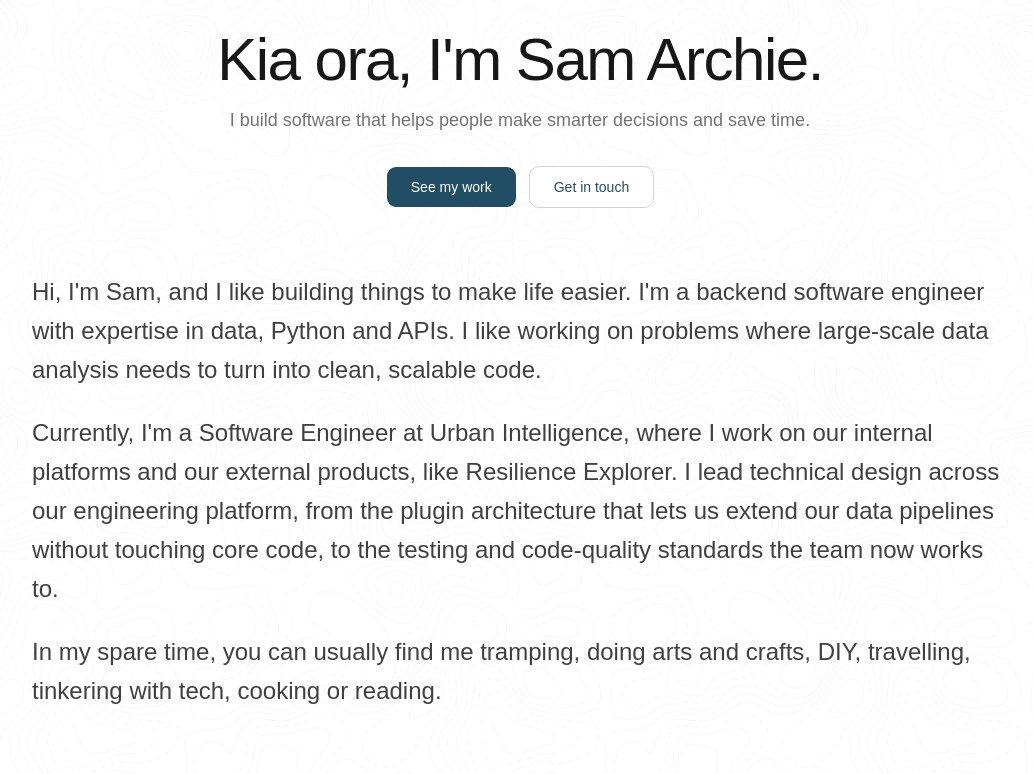
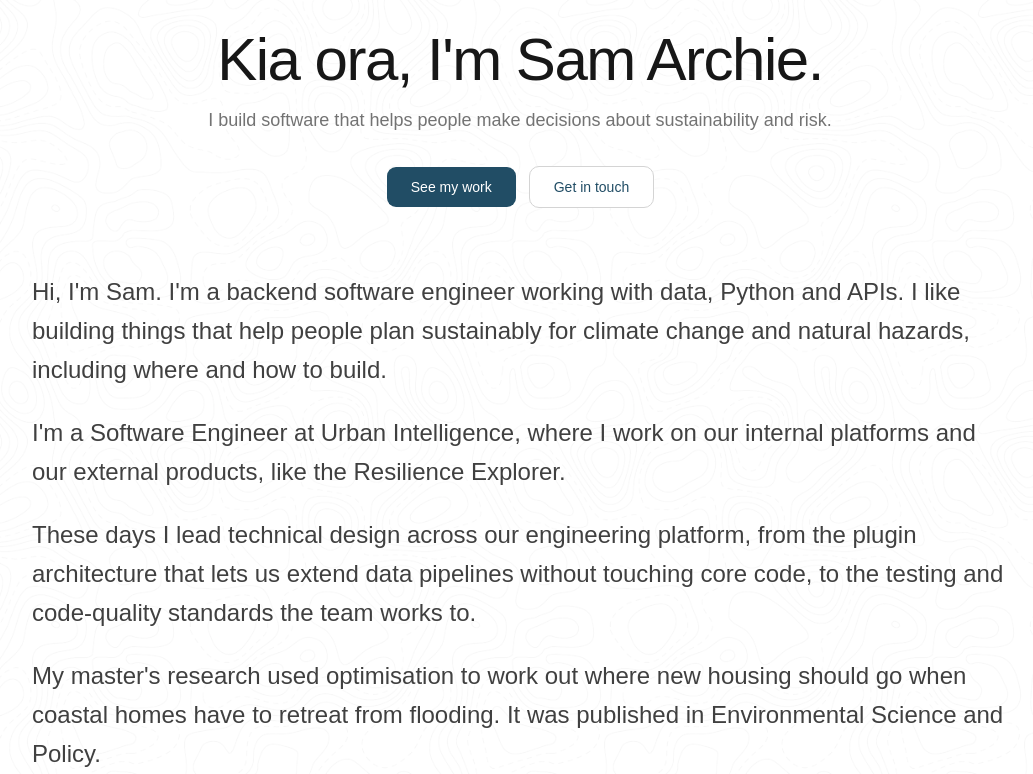
Before and after one commit to samarchie/website, a React (Vite) app: page / in a window 1280 px wide. Shown: the part 786-1560 px from the top of the page, without its empty margins (120-1153 px from the left). Built offline with nearby package versions, Linux system fonts and the light colour scheme.

Commit message:
feat: update about and education text

```diff
--- a/src/components/About.tsx
+++ b/src/components/About.tsx
@@ -18,7 +18,7 @@ export function About() {
           Kia ora, I'm Sam Archie.
         </h1>
         <p className="mx-auto max-w-2xl text-lg text-neutral-500">
-          I build software that helps people make smarter decisions and save time.
+          I build software that helps people make decisions about sustainability and risk.
         </p>
       </div>
       <div className="flex items-center gap-3">
@@ -40,10 +40,16 @@ export function About() {
       </div>
       <div className="space-y-6 pt-8 text-left text-xl leading-relaxed text-neutral-700 sm:text-2xl">
       <p>
-          Hi, I'm Sam, and I like building things to make life easier. I'm a backend software engineer with expertise in data, Python and APIs. I like working on problems where large-scale data analysis needs to turn into clean, scalable code.
+        Hi, I'm Sam. I'm a backend software engineer working with data, Python and APIs. I like building things that help people plan sustainably for climate change and natural hazards, including where and how to build.
       </p>
       <p>
-          Currently, I'm a Software Engineer at <a href="https://resilience-explorer.com/urban-intelligence/team" target="_blank" rel="noopener noreferrer">Urban Intelligence</a>, where I work on our internal platforms and our external products, like <a href="https://resilience-explorer.com" target="_blank" rel="noopener noreferrer">Resilience Explorer</a>. I lead technical design across our engineering platform, from the plugin architecture that lets us extend our data pipelines without touching core code, to the testing and code-quality standards the team now works to.
+        I'm a Software Engineer at <a href="https://resilience-explorer.com/urban-intelligence/team" target="_blank" rel="noopener noreferrer">Urban Intelligence</a>, where I work on our internal platforms and our external products, like the <a href="https://resilience-explorer.com" target="_blank" rel="noopener noreferrer">Resilience Explorer</a>.
+      </p>
+      <p>
+        These days I lead technical design across our engineering platform, from the plugin architecture that lets us extend data pipelines without touching core code, to the testing and code-quality standards the team works to.
+      </p>
+      <p>
+        My master's research used optimisation to work out where new housing should go when coastal homes have to retreat from flooding. It was <a href="https://doi.org/10.1016/j.envsci.2024.103960" target="_blank" rel="noopener noreferrer">published in Environmental Science and Policy</a>.
       </p>
       <p>
         In my spare time, you can usually find me tramping, doing arts and crafts, DIY, travelling, tinkering with tech, cooking or reading.
--- a/src/components/Education.tsx
+++ b/src/components/Education.tsx
@@ -7,7 +7,10 @@ const DEGREES = [
     period: "Jul 2021 – Dec 2022",
     points: [
       "Thesis: Guiding sustainable long-term future growth of New Zealand cities using multi-objective spatial optimisation.",
-      "Developed and benchmarked computational optimisation algorithms (weighted sum and NSGA-II genetic algorithm) for large-scale geospatial decision-making.",
+      "Built weighted sum and NSGA-II models in Python to rank 10-hectare cells for new housing against hazard, cost and amenity-access objectives. The weighted sum model beat NSGA-II in all four weighting scenarios.",
+      "Applied them to Greater Christchurch (5,415 homes facing coastal insurance withdrawal) and Invercargill, co-developed with Invercargill City Council.",
+      "Found that hazard-only plans pushed housing away from services, which increases car dependence and can raise emissions.",
+      "Francis Small Postgraduate Scholarship and an HJ Hopkins Trust scholarship."
     ],
     thesisUrl: "http://dx.doi.org/10.26021/14341",
   },
@@ -16,7 +19,7 @@ const DEGREES = [
     period: "Feb 2017 – Nov 2020",
     points: [
       "GPA 7.9/9.",
-      "Honours research project applying data-driven computational methods to urban planning through a systems engineering approach.",
+      "Honours research project applying data-driven computational methods to urban planning using a systems engineering approach.",
     ],
   },
 ];
```
Lines whose indentation alone changed are shown as unchanged.
